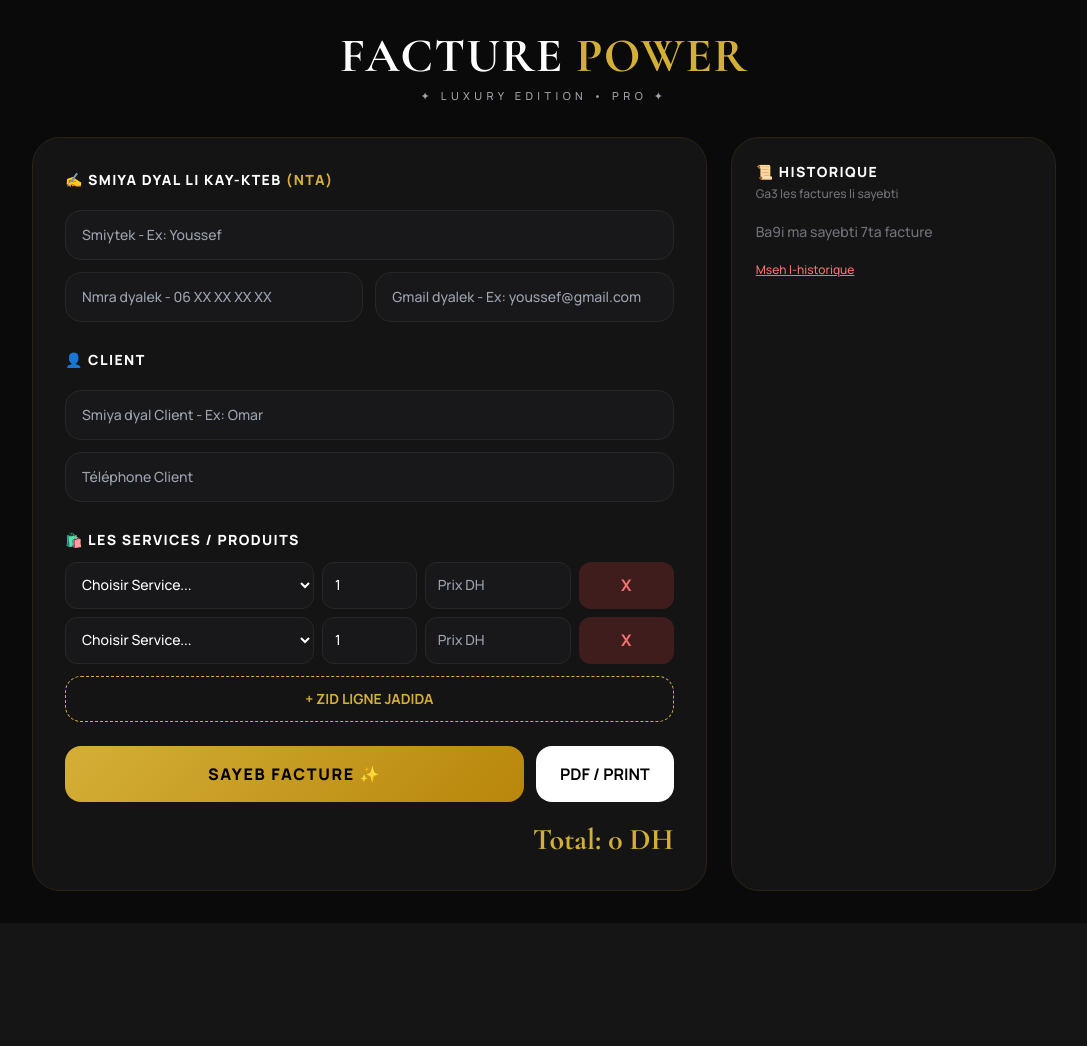
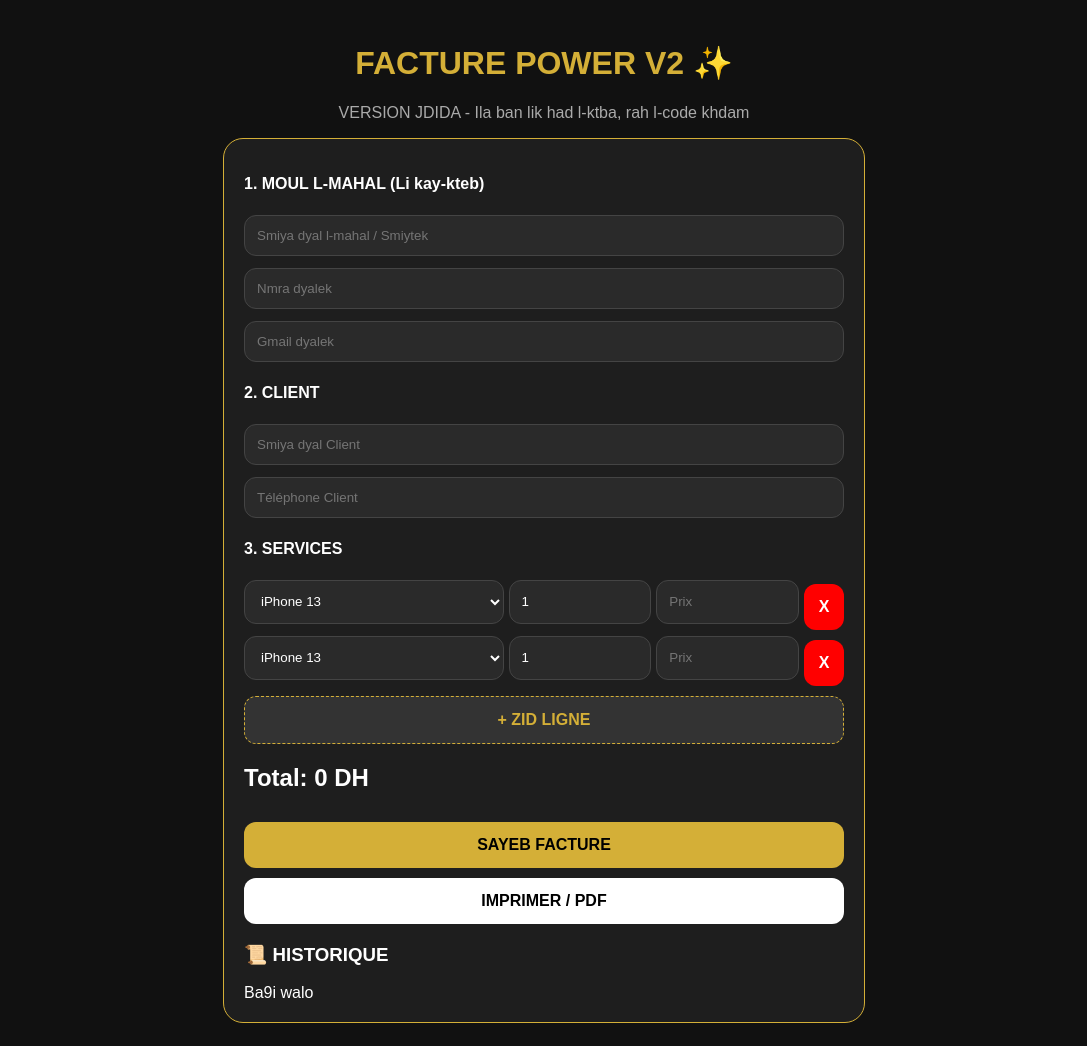
Before and after one commit to ilyassebenmouloud123-source/fucture-power, a Flask app: template templates/index.html in a window 1280 px wide. Shown: the whole page, without its empty margins (96-1183 px from the left). Before the commit the page ends 891 px from the top, so only its background shows below. Run offline with Flask 3, Linux system fonts and the light colour scheme; the template is opened without the code that fills it, so the values that code supplies are empty; some libraries are stand-ins or nearby versions.

Commit message:
Update index.html

```diff
--- a/templates/index.html
+++ b/templates/index.html
@@ -1,90 +1,95 @@
 <!DOCTYPE html>
-<html lang="fr"><head><meta charset="UTF-8"><meta name="viewport" content="width=device-width,initial-scale=1">
-<title>FACTURE POWER - PRO</title>
-<script src="https://cdn.tailwindcss.com"></script>
-<link href="https://fonts.googleapis.com/css2?family=Cormorant+Garamond:wght@600;700&family=Manrope:wght@500;700;800&display=swap" rel="stylesheet">
-<style>body{font-family:'Manrope',sans-serif}.serif{font-family:'Cormorant Garamond',serif}.gold{color:#D4AF37}.bg-gold{background:linear-gradient(135deg,#D4AF37,#B8860B)}input,select{outline:none}input:focus,select:focus{border-color:#D4AF37!important}@media print{.no-print{display:none}body{background:white}}</style>
-</head>
-<body class="bg-[#0a0a0a] min-h-screen text-white p-4 md:p-8">
+<html><head><meta charset="UTF-8"><meta name="viewport" content="width=device-width,initial-scale=1">
+<title>FACTURE POWER V2</title>
+<style>
+body{background:#111;color:white;font-family:Arial;padding:15px}
+h1{text-align:center;color:#D4AF37}
+.box{background:#1e1e1e;border:1px solid #D4AF37;border-radius:20px;padding:20px;max-width:600px;margin:auto}
+input,select{width:100%;padding:12px;margin:6px 0;background:#2a2a2a;border:1px solid #444;color:white;border-radius:12px;box-sizing:border-box}
+button{width:100%;padding:14px;background:#D4AF37;border:none;border-radius:12px;font-weight:bold;font-size:16px;margin-top:10px}
+.ligne{display:flex;gap:5px}
+.ligne select{flex:2}.ligne input{flex:1}
+#hist{margin-top:20px}
+.item{background:#2a2a2a;padding:12px;border-radius:12px;margin:6px 0}
+#facture{background:white;color:black;border-radius:20px;padding:20px;max-width:600px;margin:20px auto;display:none}
+@media print{body *{visibility:hidden}#facture,#facture *{visibility:visible}#facture{position:absolute;top:0;left:0;width:100%}}
+</style></head>
+<body>
+<h1>FACTURE POWER V2 ✨</h1>
+<p style="text-align:center;color:#aaa">VERSION JDIDA - Ila ban lik had l-ktba, rah l-code khdam</p>
 
-<!-- HEADER -->
-<div class="max-w-5xl mx-auto text-center mb-8">
-  <p class="serif text-4xl md:text-5xl font-bold tracking-wide">FACTURE <span class="gold">POWER</span></p>
-  <p class="text-[11px] tracking-[0.4em] text-zinc-400 mt-2">✦ LUXURY EDITION • PRO ✦</p>
+<div class="box">
+<p><b>1. MOUL L-MAHAL (Li kay-kteb)</b></p>
+<input id="vNom" placeholder="Smiya dyal l-mahal / Smiytek">
+<input id="vTel" placeholder="Nmra dyalek">
+<input id="vMail" placeholder="Gmail dyalek">
+
+<p><b>2. CLIENT</b></p>
+<input id="cNom" placeholder="Smiya dyal Client">
+<input id="cTel" placeholder="Téléphone Client">
+
+<p><b>3. SERVICES</b></p>
+<div id="lignes"></div>
+<button onclick="zid()" style="background:#333;color:#D4AF37;border:1px dashed #D4AF37">+ ZID LIGNE</button>
+
+<h2 id="total">Total: 0 DH</h2>
+<button onclick="sayeb()">SAYEB FACTURE</button>
+<button onclick="window.print()" style="background:white">IMPRIMER / PDF</button>
+
+<div id="hist"><h3>📜 HISTORIQUE</h3><div id="histList">Ba9i walo</div></div>
 </div>
 
-<div class="max-w-5xl mx-auto grid md:grid-cols-3 gap-6">
-<!-- FORM -->
-<div class="md:col-span-2 bg-[#141414] border border-[#2a2410] rounded-[28px] p-6 md:p-8">
-  <p class="font-black tracking-widest text-sm mb-5">✍️ SMIYA DYAL LI KAY-KTEB <span class="gold">(NTA)</span></p>
-  <div class="grid grid-cols-2 gap-3">
-    <input id="vendeurNom" placeholder="Smiytek - Ex: Youssef" class="bg-zinc-900 border border-zinc-800 rounded-2xl px-4 py-3.5 text-sm col-span-2">
-    <input id="vendeurTel" placeholder="Nmra dyalek - 06 XX XX XX XX" class="bg-zinc-900 border border-zinc-800 rounded-2xl px-4 py-3.5 text-sm">
-    <input id="vendeurMail" placeholder="Gmail dyalek - Ex: youssef@gmail.com" class="bg-zinc-900 border border-zinc-800 rounded-2xl px-4 py-3.5 text-sm">
-  </div>
-
-  <p class="font-black tracking-widest text-sm mt-7 mb-5">👤 CLIENT</p>
-  <div class="grid grid-cols-2 gap-3">
-    <input id="client" placeholder="Smiya dyal Client - Ex: Omar" class="bg-zinc-900 border border-zinc-800 rounded-2xl px-4 py-3.5 text-sm col-span-2">
-    <input id="clientTel" placeholder="Téléphone Client" class="bg-zinc-900 border border-zinc-800 rounded-2xl px-4 py-3.5 text-sm col-span-2">
-  </div>
-
-  <p class="font-black tracking-widest text-sm mt-7 mb-3">🛍️ LES SERVICES / PRODUITS</p>
-  <div id="lignes"></div>
-  <button onclick="zidLigne()" class="w-full mt-3 border border-dashed border-[#D4AF37] text-[#D4AF37] rounded-2xl py-3 font-bold text-sm">+ ZID LIGNE JADIDA</button>
-
-  <div class="flex gap-3 mt-6">
-    <button onclick="sayeb()" class="flex-1 bg-gold text-black font-black rounded-2xl py-4 tracking-widest">SAYEB FACTURE ✨</button>
-    <button onclick="window.print()" class="px-6 bg-white text-black font-bold rounded-2xl">PDF / PRINT</button>
-  </div>
-  <p id="totalTxt" class="text-right serif text-3xl gold font-bold mt-5">Total: 0 DH</p>
-</div>
-
-<!-- HISTORIQUE -->
-<div class="bg-[#141414] border border-[#2a2410] rounded-[28px] p-6">
-  <p class="font-black tracking-widest text-sm">📜 HISTORIQUE</p>
-  <p class="text-xs text-zinc-500 mt-1">Ga3 les factures li sayebti</p>
-  <div id="hist" class="mt-5 space-y-3"></div>
-  <button onclick="localStorage.removeItem('factures');afficherHist()" class="text-xs text-red-400 mt-5 underline">Mseh l-historique</button>
-</div>
-</div>
-
-<!-- FACTURE A IMPRIMER -->
-<div id="facture" class="max-w-4xl mx-auto bg-white text-black rounded-[32px] overflow-hidden mt-8 hidden">
-  <div class="p-8 md:p-10 flex justify-between">
-    <div><p class="font-black tracking-widest">FACTURE POWER</p><p class="text-xs gold tracking-widest">LUXURY EDITION</p><p id="fVendeur" class="mt-6 font-bold text-lg"></p><p id="fVendeurInfo" class="text-sm text-zinc-500"></p></div>
-    <div class="text-right"><p class="text-xs tracking-widest text-zinc-400">FACTURE N°</p><p id="fNum" class="serif text-3xl font-bold"></p><p id="fDate" class="text-sm mt-2"></p></div>
-  </div>
-  <div class="px-8 py-6 bg-[#fcfbf7] border-y flex justify-between"><div><p class="text-xs tracking-widest text-zinc-400">FACTURÉ À</p><p id="fClient" class="serif text-2xl font-bold"></p><p id="fClientTel" class="text-sm text-zinc-500"></p></div><div class="text-right"><p class="text-xs tracking-widest text-zinc-400">TOTAL</p><p id="fTotal" class="serif text-4xl font-bold gold"></p></div></div>
-  <div class="p-8"><table class="w-full text-sm"><thead><tr class="text-xs text-zinc-400 border-b"><th class="text-left py-3">SERVICE / PRODUIT</th><th class="text-center">QTÉ</th><th class="text-right">PRIX</th><th class="text-right">TOTAL</th></tr></thead><tbody id="fLignes"></tbody></table><p class="text-center text-xs text-zinc-400 mt-10 tracking-widest">MERCI POUR VOTRE CONFIANCE ✨</p><p id="fFooter" class="text-center text-xs text-zinc-400 mt-2"></p></div>
+<div id="facture">
+<h2 style="color:#B8860B">FACTURE POWER</h2>
+<p id="fV"></p><p id="fC"></p><hr>
+<div id="fLignes"></div>
+<h2 id="fTotal"></h2>
+<p style="text-align:center">MERCI POUR VOTRE CONFIANCE ✨</p>
 </div>
 
 <script>
-let services=["iPhone 13","iPhone 14","Réparation Écran","Réparation Batterie","Accessoires","AirPods","Samsung","Autre..."];
-function ligneHTML(){
-  let opts=services.map(s=>`<option>${s}</option>`).join('');
-  return `<div class="ligne grid grid-cols-12 gap-2 mt-2"><select class="serv col-span-5 bg-zinc-900 border border-zinc-800 rounded-xl px-3 py-3 text-sm"><option>Choisir Service...</option>${opts}</select><input class="qte col-span-2 bg-zinc-900 border border-zinc-800 rounded-xl px-3 py-3 text-sm" type="number" value="1" oninput="calcul()"><input class="prix col-span-3 bg-zinc-900 border border-zinc-800 rounded-xl px-3 py-3 text-sm" type="number" placeholder="Prix DH" oninput="calcul()"><button onclick="this.parentElement.remove();calcul()" class="col-span-2 bg-red-500/20 text-red-400 rounded-xl font-bold">X</button></div>`;
+function ligne(){
+  return '<div class="ligne"><select><option>iPhone 13</option><option>iPhone 14</option><option>Réparation Écran</option><option>Réparation Batterie</option><option>Accessoires</option><option>Autre</option></select><input type="number" value="1" class="q" oninput="calc()"><input type="number" placeholder="Prix" class="p" oninput="calc()"><button onclick="this.parentElement.remove();calc()" style="width:40px;background:red;color:white">X</button></div>';
 }
-function zidLigne(){document.getElementById('lignes').insertAdjacentHTML('beforeend',ligneHTML())}
-zidLigne(); zidLigne();
-function calcul(){let t=0;document.querySelectorAll('.ligne').forEach(l=>{let q=+l.querySelector('.qte').value||0,p=+l.querySelector('.prix').value||0;t+=q*p});document.getElementById('totalTxt').innerText='Total: '+t+' DH';return t}
+function zid(){document.getElementById("lignes").innerHTML += ligne();}
+zid(); zid();
+function calc(){
+  let t=0;
+  document.querySelectorAll(".ligne").forEach(function(l){
+    let q = Number(l.querySelector(".q").value) || 0;
+    let p = Number(l.querySelector(".p").value) || 0;
+    t += q*p;
+  });
+  document.getElementById("total").innerText = "Total: " + t + " DH";
+  return t;
+}
 function sayeb(){
-  let total=calcul(); if(!document.getElementById('client').value){alert('Kteb smiya dyal client!');return}
-  let num='FP-'+Date.now().toString().slice(-5);
-  document.getElementById('facture').classList.remove('hidden');
-  document.getElementById('fNum').innerText=num;
-  document.getElementById('fDate').innerText=new Date().toLocaleDateString('fr-FR');
-  document.getElementById('fVendeur').innerText=document.getElementById('vendeurNom').value||'Facture Power';
-  document.getElementById('fVendeurInfo').innerText=(document.getElementById('vendeurTel').value||'')+' • '+(document.getElementById('vendeurMail').value||'');
-  document.getElementById('fClient').innerText=document.getElementById('client').value;
-  document.getElementById('fClientTel').innerText=document.getElementById('clientTel').value;
-  document.getElementById('fTotal').innerText=total+' DH';
-  document.getElementById('fFooter').innerText=(document.getElementById('vendeurNom').value||'')+' • '+(document.getElementById('vendeurMail').value||'');
-  let html='';document.querySelectorAll('.ligne').forEach(l=>{let s=l.querySelector('.serv').value,q=+l.querySelector('.qte').value||0,p=+l.querySelector('.prix').value||0; if(p>0) html+=`<tr class="border-b"><td class="py-4 font-bold">${s}</td><td class="text-center">${q}</td><td class="text-right">${p} DH</td><td class="text-right font-bold">${q*p} DH</td></tr>`});
-  document.getElementById('fLignes').innerHTML=html;
-  let h=JSON.parse(localStorage.getItem('factures')||'[]');h.unshift({num,client:document.getElementById('client').value,total,date:new Date().toLocaleDateString('fr-FR')});localStorage.setItem('factures',JSON.stringify(h.slice(0,20)));afficherHist();
-  document.getElementById('facture').scrollIntoView({behavior:'smooth'});
+  let t = calc();
+  let c = document.getElementById("cNom").value;
+  if(!c){alert("Kteb smiya dyal client"); return;}
+  document.getElementById("facture").style.display="block";
+  document.getElementById("fV").innerText = document.getElementById("vNom").value + " | " + document.getElementById("vTel").value + " | " + document.getElementById("vMail").value;
+  document.getElementById("fC").innerText = "Client: " + c + " | " + document.getElementById("cTel").value;
+  let h="";
+  document.querySelectorAll(".ligne").forEach(function(l){
+    let s=l.querySelector("select").value;
+    let q=Number(l.querySelector(".q").value)||0;
+    let p=Number(l.querySelector(".p").value)||0;
+    if(p>0) h += "<p>"+s+" x"+q+" = "+(q*p)+" DH</p>";
+  });
+  document.getElementById("fLignes").innerHTML=h;
+  document.getElementById("fTotal").innerText="TOTAL: "+t+" DH";
+  let old = JSON.parse(localStorage.getItem("f")||"[]");
+  old.unshift(c+" - "+t+" DH");
+  localStorage.setItem("f",JSON.stringify(old.slice(0,10)));
+  showHist();
+  document.getElementById("facture").scrollIntoView();
 }
-function afficherHist(){let h=JSON.parse(localStorage.getItem('factures')||'[]');document.getElementById('hist').innerHTML=h.length?h.map(f=>`<div class="bg-zinc-900 rounded-2xl p-4"><p class="font-bold text-sm">${f.client} - <span class="gold">${f.total} DH</span></p><p class="text-xs text-zinc-500">${f.num} • ${f.date}</p></div>`).join(''):'<p class="text-zinc-500 text-sm">Ba9i ma sayebti 7ta facture</p>'}
-afficherHist();
-</script></body></html>
+function showHist(){
+  let old = JSON.parse(localStorage.getItem("f")||"[]");
+  if(old.length==0) return;
+  document.getElementById("histList").innerHTML = old.map(function(x){return '<div class="item">'+x+'</div>'}).join("");
+}
+showHist();
+</script>
+</body></html>
```
